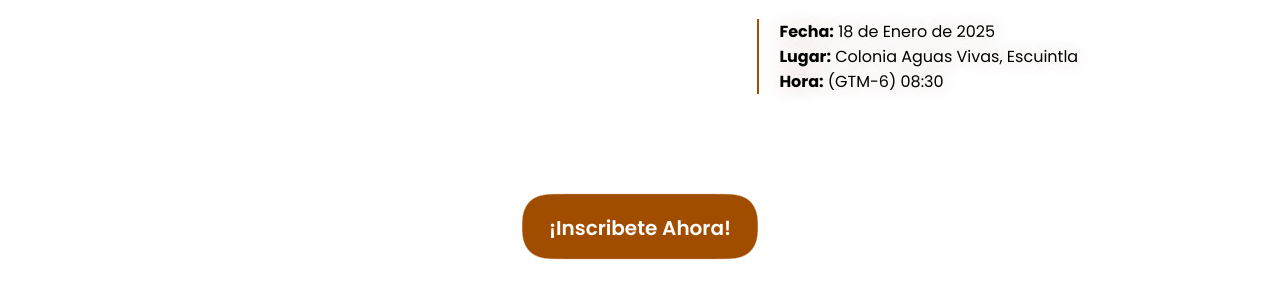
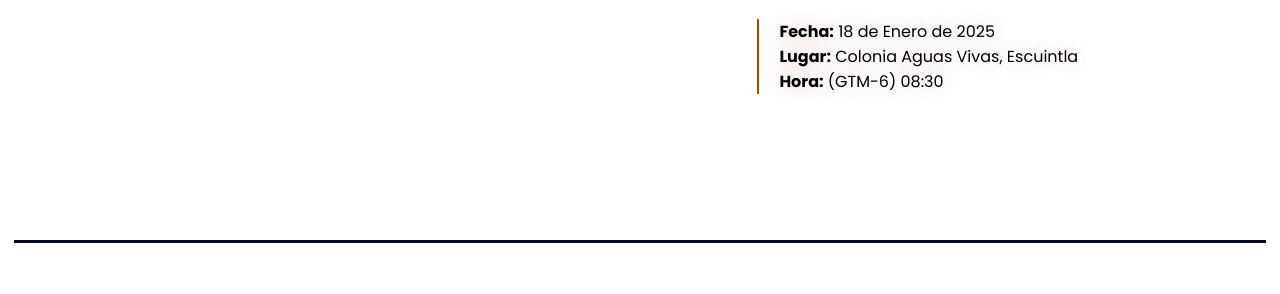
Before and after one commit to mcecds1/escuintla-centro, a plain HTML site: page congreso2025.html in a window 1280 px wide. Shown: the part 851-1145 px from the top of the page. Drawn offline with Linux system fonts and the light colour scheme.

Commit message:
Update congreso2025.html

```diff
--- a/congreso2025.html
+++ b/congreso2025.html
@@ -94,11 +94,11 @@
     </div>
 </div>
 </div>
-<div class="wrapper">
+<!-- <div class="wrapper">
     <a class="button" target="_blank" href="https://api.whatsapp.com/send?phone=50255854293&text=-%20Congreso%2C%20La%20Vida%20De%20La%20Iglesia%20Gloriosa%2C%20Enero%202025%20-%20%0AHola%20bendiciones.%0AQuisiera%20reservar%20()%20cupo/s.%0ANombre%20Completo%3A">¡Inscribete Ahora!</a>
 </div>
 
-<!-- Filter: https://css-tricks.com/gooey-effect/ -->
+
 <svg style="visibility: hidden; position: absolute;" width="0" height="0" xmlns="http://www.w3.org/2000/svg" version="1.1">
     <defs>
         <filter id="goo"><feGaussianBlur in="SourceGraphic" stdDeviation="10" result="blur" />
@@ -112,7 +112,7 @@
 
 <div class="wrapper">
     <a class="buttonr" target="_blank" href="https://calendar.google.com/calendar/event?action=TEMPLATE&tmeid=MzNtZXNmZTc4bDVyMGs3dWI4Y3NjNDVoOWggam9yZ2VuZXJ5YTIwMDhAbQ&tmsrc=jorgenerya2008%40gmail.com">¡Recuerdame!</a>
-</div>
+</div> -->
 
 <!-- Filter: https://css-tricks.com/gooey-effect/ -->
 <svg style="visibility: hidden; position: absolute;" width="0" height="0" xmlns="http://www.w3.org/2000/svg" version="1.1">
```
